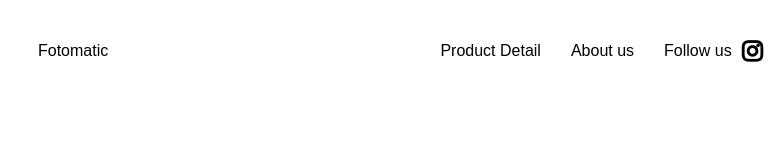
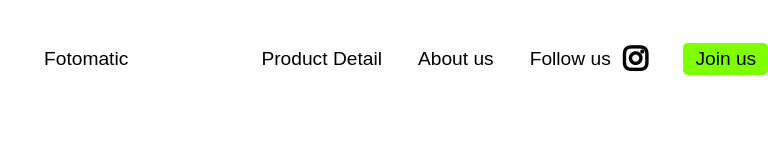
Before and after one commit to Mrwiggles10/fotomatic, a plain HTML site: page index.html in a window 768 px wide. Drawn offline with Linux system fonts and the light colour scheme; a web font is replaced by a local one.

Commit message:
added tablet version for header

```diff
--- a/index.html
+++ b/index.html
@@ -18,6 +18,7 @@
                 <a href="#"><p>About us</p></a>
                 <a href="#"><p>Follow us</p></a>
                 <i class="fa fa-instagram" aria-hidden="true"></i>
+                <a class="tablet"><p class="tablet">Join us</p></a>
             </div>
         </header>
     </body>
--- a/resources/css/reset.css
+++ b/resources/css/reset.css
@@ -5,6 +5,11 @@
 
 html {
   height: 100%;
+}
+
+/*MOBILE SECTION*/
+.tablet {
+  display: none;
 }
 
 
@@ -45,3 +50,26 @@ a {
   text-decoration: none;
   color: black
 }
+
+/*HEADER TABLET*/
+@media only screen and (min-width: 500px) and (max-width: 1024px) {
+
+  * {
+    font-size: 1.2px;
+  }
+
+  .tablet {
+    display: block;
+  }
+
+.tablet p {
+  font-size: 16rem;
+  background-color: chartreuse;
+  padding: 4rem 10rem;
+  border-radius: 4rem;
+}
+
+.tablet a {
+}
+
+}
```
